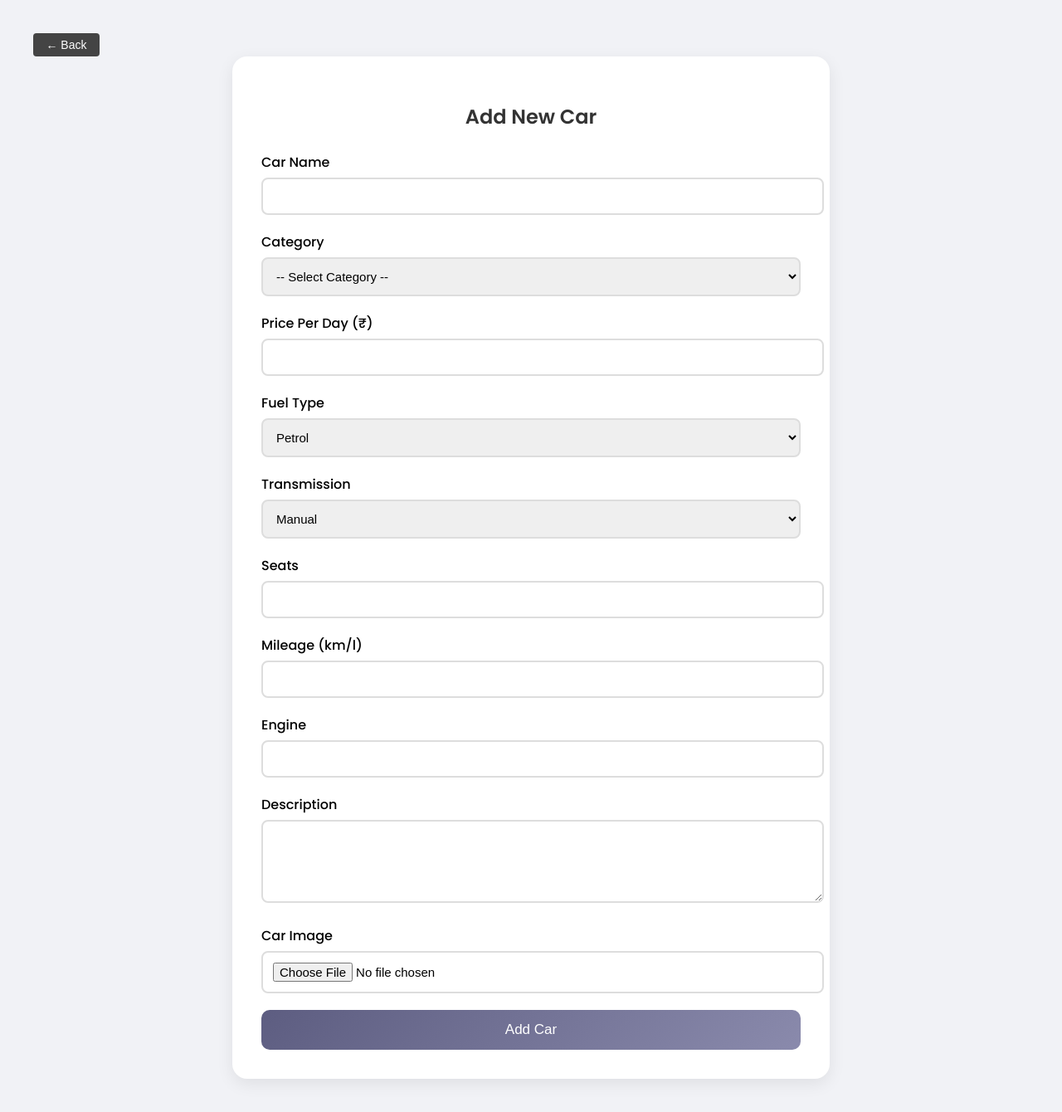
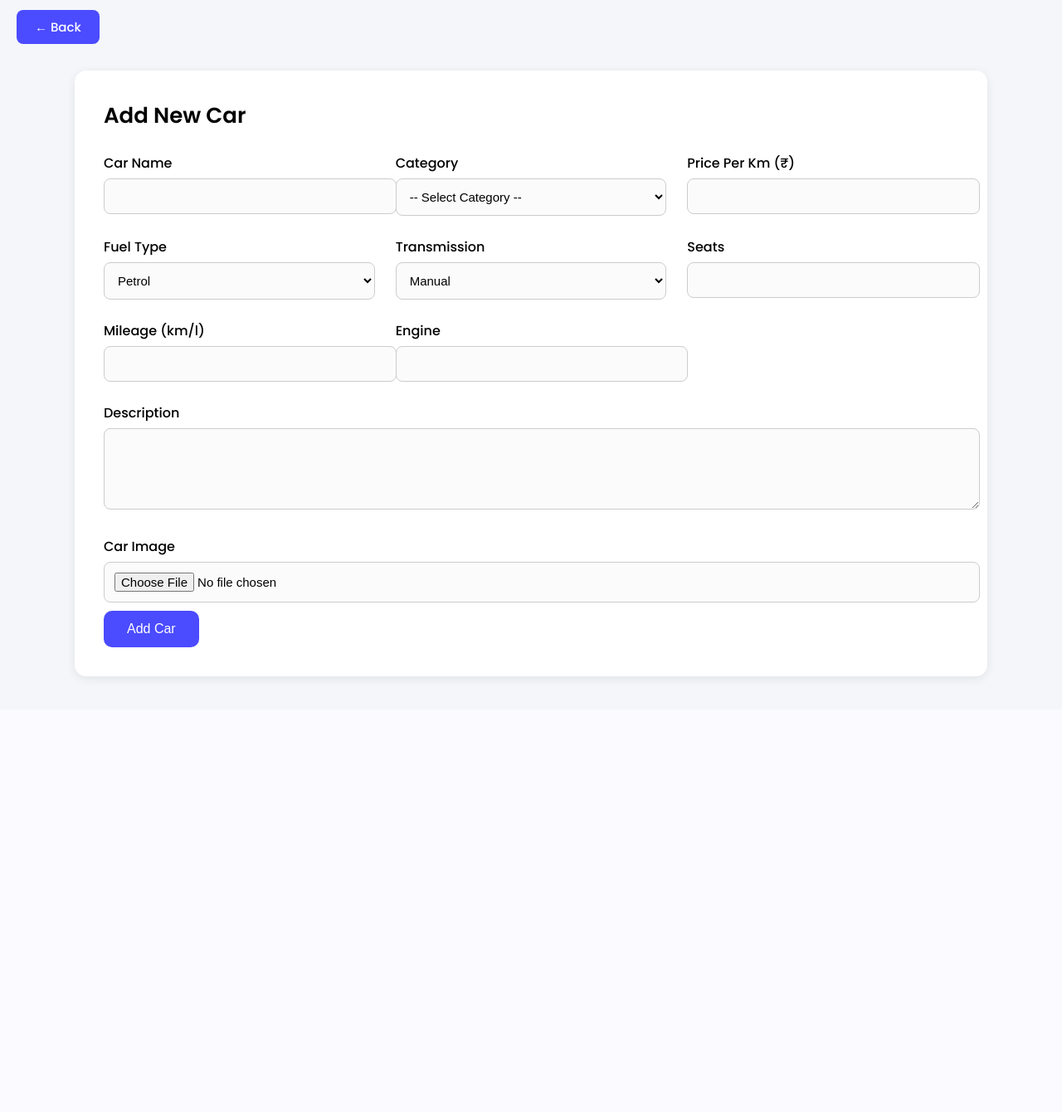
Before and after one commit to HarshalLathiya/BookMyRide, a PHP site: page /admin/Add_car.php in a window 1280 px wide. Shown: the whole page at 83% size. After the commit the page ends 820 px from the top, so only its background shows below. Run offline with PHP 8.4, Linux system fonts and the light colour scheme; a user stored in the database is signed in.

Commit message:
Back Button,Admin add car page

```diff
--- a/admin/Add_car.php
+++ b/admin/Add_car.php
@@ -15,7 +15,7 @@ if ($_SERVER['REQUEST_METHOD'] === 'POST') {
     // Basic fields
     $name = $_POST['name'];
     $category = $_POST['category'];
-    $price = $_POST['price_per_day'];
+    $price = $_POST['price_per_km'];
     $fuel = $_POST['fuel_type'];
     $transmission = $_POST['transmission'];
     $seats = $_POST['seating_capacity'];
@@ -45,7 +45,7 @@ if ($_SERVER['REQUEST_METHOD'] === 'POST') {
     if (!$error) {
         $stmt = $conn->prepare("
             INSERT INTO cars
-            (name, category, price_per_day, fuel_type, transmission, seating_capacity, mileage, engine, description, image, status)
+            (name, category, price_per_km, fuel_type, transmission, seating_capacity, mileage, engine, description, image, status)
             VALUES (?, ?, ?, ?, ?, ?, ?, ?, ?, ?, 'available')
         ");
 
@@ -68,174 +68,101 @@ if ($_SERVER['REQUEST_METHOD'] === 'POST') {
     <meta charset="UTF-8">
     <title>Add Car - Admin</title>
     <link href="https://fonts.googleapis.com/css2?family=Poppins:wght@300;400;500;600&display=swap" rel="stylesheet">
-    <style>
-        body {
-            font-family: Poppins, sans-serif;
-            background: #f1f2f6;
-            margin: 0;
-            padding: 40px;
-        }
-
-        .container {
-            max-width: 650px;
-            margin: auto;
-            background: white;
-            padding: 35px;
-            border-radius: 18px;
-            box-shadow: 0 6px 20px rgba(0, 0, 0, 0.08);
-        }
-
-        h2 {
-            text-align: center;
-            margin-bottom: 25px;
-            color: #333;
-            font-weight: 600;
-        }
-
-        label {
-            font-weight: 500;
-            margin-bottom: 6px;
-            display: block;
-        }
-
-        input,
-        select,
-        textarea {
-            width: 100%;
-            padding: 12px;
-            margin-bottom: 20px;
-            border-radius: 8px;
-            border: 2px solid #ddd;
-            font-size: 15px;
-        }
-
-        input:focus,
-        select:focus,
-        textarea:focus {
-            border-color: #5d5d81;
-            outline: none;
-            box-shadow: 0 0 4px rgba(93, 93, 129, 0.3);
-        }
-
-        button {
-            width: 100%;
-            padding: 14px;
-            border: none;
-            border-radius: 10px;
-            background: linear-gradient(135deg, #5d5d81, #8a8aac);
-            color: white;
-            font-size: 17px;
-            cursor: pointer;
-            transition: 0.3s;
-        }
-
-        button:hover {
-            transform: translateY(-2px);
-        }
-
-        .msg {
-            padding: 12px;
-            text-align: center;
-            border-radius: 8px;
-            margin-bottom: 15px;
-            font-weight: 500;
-        }
-
-        .success {
-            background: #2ecc71;
-            color: white;
-        }
-
-        .error {
-            background: #e74c3c;
-            color: white;
-        }
-
-        .image-preview img {
-            width: 120px;
-            margin-top: 10px;
-            border-radius: 10px;
-            display: none;
-        }
-    </style>
+    <link rel="stylesheet" href="../assets/css/add_car.css">
 </head>
 
 <body>
-<button onclick="window.history.back()"
-style="
-    background:#444;
-    color:#fff;
-    width:80px;
-    padding:6px 0;
-    font-size:14px;
-    border:none;
-    border-radius:4px;
-    cursor:pointer;
-    text-align:center;
-">
-    ← Back
-</button>
+<div class="page-back-wrap">
+    <a href="View_cars.php" class="btn back-btn">← Back</a>
+</div>
 
-    <div class="container">
+
+    <div class="admin-container">
+    <div class="main-content">
+        <div class="content-section">
+            <div class="section-header">
                 <h2>Add New Car</h2>
+            </div>
 
             <?php if ($success): ?>
-            <div class="msg success"><?= $success ?></div>
+                <div class="message message-success"><?= $success ?></div>
             <?php endif; ?>
 
             <?php if ($error): ?>
-            <div class="msg error"><?= $error ?></div>
+                <div class="message message-error"><?= $error ?></div>
             <?php endif; ?>
 
-        <form method="POST" enctype="multipart/form-data">
+            <form method="POST" enctype="multipart/form-data" class="form-container">
 
+                <div class="form-grid">
+                    <div class="form-group">
                         <label>Car Name</label>
-            <input type="text" name="name" required>
+                        <input class="form-control" type="text" name="name" required>
+                    </div>
 
+                    <div class="form-group">
                         <label>Category</label>
-            <select name="category" required>
+                        <select class="form-control" name="category" required>
                             <option value="">-- Select Category --</option>
                             <option value="sedan">Sedan</option>
                             <option value="suv">SUV</option>
                             <option value="7-seater">7-Seater</option>
                             <option value="luxury">Luxury</option>
                         </select>
+                    </div>
 
-            <label>Price Per Day (₹)</label>
-            <input type="number" name="price_per_day" required>
+                    <div class="form-group">
+                        <label>Price Per Km (₹)</label>
+                        <input class="form-control" type="number" name="price_per_km" required>
+                    </div>
 
+                    <div class="form-group">
                         <label>Fuel Type</label>
-            <select name="fuel_type" required>
+                        <select class="form-control" name="fuel_type" required>
                             <option value="Petrol">Petrol</option>
                             <option value="Diesel">Diesel</option>
                             <option value="CNG">CNG</option>
                         </select>
+                    </div>
 
+                    <div class="form-group">
                         <label>Transmission</label>
-            <select name="transmission" required>
+                        <select class="form-control" name="transmission" required>
                             <option value="Manual">Manual</option>
                             <option value="Automatic">Automatic</option>
                         </select>
+                    </div>
 
+                    <div class="form-group">
                         <label>Seats</label>
-            <input type="number" name="seating_capacity" required>
+                        <input class="form-control" type="number" name="seating_capacity" required>
+                    </div>
 
+                    <div class="form-group">
                         <label>Mileage (km/l)</label>
-            <input type="text" name="mileage">
+                        <input class="form-control" type="text" name="mileage">
+                    </div>
 
+                    <div class="form-group">
                         <label>Engine</label>
-            <input type="text" name="engine">
+                        <input class="form-control" type="text" name="engine">
+                    </div>
 
+                    <div class="form-group full-width">
                         <label>Description</label>
-            <textarea name="description" rows="4"></textarea>
+                        <textarea class="form-control" name="description" rows="4"></textarea>
+                    </div>
 
+                    <div class="form-group full-width">
                         <label>Car Image</label>
                         <input type="file" name="image" accept="image/*" required>
+                    </div>
+                </div>
 
-            <button type="submit">Add Car</button>
+                <button class="btn btn-primary" type="submit">Add Car</button>
             </form>
         </div>
-
+    </div>
+</div>
 </body>
-
 </html>
--- a/admin/View_cars.php
+++ b/admin/View_cars.php
@@ -91,7 +91,7 @@ $result = $conn->query("SELECT * FROM cars ORDER BY created_at DESC");
               <th>Image</th>
               <th>Name</th>
               <th>Category</th>
-              <th>Price per Day</th>
+              <th>Price per Km</th>
               <th>Status</th>
               <th>Added On</th>
               <th>Actions</th>
@@ -104,7 +104,7 @@ $result = $conn->query("SELECT * FROM cars ORDER BY created_at DESC");
                 <td><img src="../assets/images/<?php echo $car['image']; ?>" alt="<?php echo $car['name']; ?>" width="100" style="border-radius: 8px;"></td>
                 <td><?php echo htmlspecialchars($car['name']); ?></td>
                 <td><?php echo $car['category']; ?></td>
-                <td>₹<?php echo number_format($car['price_per_day'], 2); ?></td>
+                <td>₹<?php echo number_format($car['price_per_km'], 2); ?></td>
                 <td>
                   <span class="badge <?php echo $car['status'] == 'available' ? 'badge-success' : 'badge-danger'; ?>">
                     <?php echo $car['status']; ?>
--- a/admin/all_bookings.php
+++ b/admin/all_bookings.php
@@ -10,7 +10,7 @@ if (!isset($_SESSION['is_admin']) || !$_SESSION['is_admin']) {
 include 'db.php';
 
 // Fetch All Bookings with car details
-$bookings = mysqli_query($conn, "SELECT b.*, c.name AS car_name, c.price_per_day FROM bookings b LEFT JOIN cars c ON b.car_id = c.car_id ORDER BY b.booking_id DESC");
+$bookings = mysqli_query($conn, "SELECT b.*, c.name AS car_name, c.price_per_km FROM bookings b LEFT JOIN cars c ON b.car_id = c.car_id ORDER BY b.booking_id DESC");
 
 // Calculate summary statistics
 $summary_sql = "SELECT
--- a/admin/report.php
+++ b/admin/report.php
@@ -9,7 +9,7 @@ include 'db.php';
 
 // Fetch all booking + car details
 $sql = "SELECT b.booking_id, b.full_name, b.email, b.phone,
-        c.name AS car_name, c.category, c.price_per_day,
+        c.name AS car_name, c.category, c.price_per_km,
         b.pickup_date, b.drop_date, b.pickup_location, b.drop_location, b.payment_method
         FROM bookings b
         LEFT JOIN cars c ON b.car_id = c.car_id
@@ -20,7 +20,7 @@ $result = mysqli_query($conn, $sql);
 // Calculate summary statistics
 $summary_sql = "SELECT
     COUNT(*) as total_bookings,
-    SUM(c.price_per_day * DATEDIFF(b.drop_date, b.pickup_date)) as total_revenue,
+    SUM(c.price_per_km * DATEDIFF(b.drop_date, b.pickup_date)) as total_revenue,
     COUNT(DISTINCT b.car_id) as unique_cars
     FROM bookings b
     LEFT JOIN cars c ON b.car_id = c.car_id";
@@ -305,7 +305,7 @@ $summary = mysqli_fetch_assoc($summary_result);
                                 <td>".htmlspecialchars($row['phone'])."</td>
                                 <td>".htmlspecialchars($row['car_name'])."</td>
                                 <td>".htmlspecialchars($row['category'])."</td>
-                                <td>₹".$row['price_per_day']."</td>
+<td>₹".$row['price_per_km']."</td>
                                 <td>".$row['pickup_date']."</td>
                                 <td>".$row['drop_date']."</td>
                                 <td>".htmlspecialchars($row['pickup_location'])."</td>
--- /dev/null
+++ b/assets/css/add_car.css
@@ -0,0 +1,176 @@
+/* -----------------------------------------------------
+   GLOBAL STYLES
+----------------------------------------------------- */
+body {
+    font-family: 'Poppins', sans-serif;
+    background: #f5f6fa;
+    margin: 0;
+    padding: 0;
+}
+
+/* Container */
+.admin-container {
+    max-width: 1100px;
+    margin: 0 auto;
+    padding: 40px 20px;
+}
+
+/* Main Content Box */
+.main-content {
+    background: #fff;
+    padding: 35px;
+    border-radius: 14px;
+    box-shadow: 0 3px 12px rgba(0,0,0,0.08);
+}
+
+/* -----------------------------------------------------
+   BACK BUTTON
+----------------------------------------------------- */
+.back-btn {
+    background: #4b4bff;
+    color: #fff;
+    padding: 10px 22px;
+    border-radius: 8px;
+    text-decoration: none;
+    font-size: 15px;
+    font-weight: 500;
+    transition: 0.3s ease;
+}
+
+.back-btn:hover {
+    background: #3030d3;
+    transform: translateX(-3px);
+}
+
+.back-btn:active {
+    transform: scale(0.97);
+}
+
+/* Back button wrapper */
+.page-back-wrap {
+    margin: 20px 0 0 20px;
+}
+
+/* -----------------------------------------------------
+   SECTION HEADER
+----------------------------------------------------- */
+.section-header h2 {
+    margin: 0 0 25px 0;
+    font-weight: 600;
+    font-size: 26px;
+}
+
+/* -----------------------------------------------------
+   MESSAGES
+----------------------------------------------------- */
+.message {
+    padding: 14px 18px;
+    border-radius: 8px;
+    margin-bottom: 20px;
+    font-size: 15px;
+}
+
+.message-success {
+    background: #e7ffe8;
+    color: #0a8a1f;
+    border-left: 5px solid #20c933;
+}
+
+.message-error {
+    background: #ffe7e7;
+    color: #c62828;
+    border-left: 5px solid #ff3b3b;
+}
+
+/* -----------------------------------------------------
+   FORM
+----------------------------------------------------- */
+.form-container {
+    margin-top: 10px;
+}
+
+.form-grid {
+    display: grid;
+    grid-template-columns: repeat(auto-fit, minmax(280px, 1fr));
+    gap: 25px;
+}
+
+.form-group label {
+    font-weight: 500;
+    margin-bottom: 6px;
+    display: block;
+}
+
+.form-control,
+input[type="file"],
+textarea {
+    width: 100%;
+    padding: 12px;
+    border: 1px solid #ccc;
+    border-radius: 8px;
+    font-size: 15px;
+    transition: 0.2s;
+    background: #fbfbfb;
+}
+
+.form-control:focus,
+textarea:focus {
+    border-color: #4b4bff;
+    box-shadow: 0 0 4px rgba(76, 76, 255, 0.4);
+    outline: none;
+    background: #fff;
+}
+
+/* Full width fields */
+.full-width {
+    grid-column: 1 / -1;
+}
+
+/* -----------------------------------------------------
+   BUTTON
+----------------------------------------------------- */
+.btn-primary {
+    background: #4b4bff;
+    color: #fff;
+    padding: 13px 28px;
+    border: none;
+    font-size: 16px;
+    font-weight: 500;
+    border-radius: 10px;
+    cursor: pointer;
+    margin-top: 10px;
+    transition: 0.3s ease;
+}
+
+.btn-primary:hover {
+    background: #3030d3;
+    transform: translateY(-2px);
+}
+
+.btn-primary:active {
+    transform: scale(0.97);
+}
+
+/* -----------------------------------------------------
+   RESPONSIVE HANDLING
+----------------------------------------------------- */
+@media (max-width: 768px) {
+    .main-content {
+        padding: 25px;
+    }
+}
+
+@media (max-width: 480px) {
+    .page-back-wrap {
+        margin-left: 10px;
+    }
+
+    .section-header h2 {
+        font-size: 22px;
+    }
+
+    .btn-primary {
+        width: 100%;
+        text-align: center;
+    }
+}
--- a/cars.php
+++ b/cars.php
@@ -49,7 +49,10 @@ $cars = $stmt->get_result();
             <div class="car-body">
                 <h5><?php echo htmlspecialchars($car['name']); ?></h5>
 
-                <p class="car-price">₹ <?php echo $car['price_per_day']; ?> / day</p>
+                <!--<p class="car-price">₹ <?php echo $car['price_per_day']; ?> / day</p>-->
+                <p class="car-price">₹ <?php echo $car['price_per_km']; ?> / km</p>
+
+
 
                 <p class="status">
                     Status:
--- a/index.php
+++ b/index.php
@@ -63,7 +63,7 @@ foreach($carData as $car => $image){
               <p>Drive with style and unmatched comfort.</p>';
 
     if($status['status'] === 'available'){
-        echo '<a href="booking.php?car='.urlencode($car).'">
+        echo '<a href="booking.php?car_id='.$status['car_id'].'">
                 <button class="btn">Book Now</button>
               </a>';
     } else {
```
Also changed, not shown: Book_car.php (+20 -10 lines), admin/update_booking_status.php (added, +38 -0 lines), booking.php (+33 -36 lines), booking_success.php (added, +52 -0 lines), car_details.php (+10 -3 lines), includes/header.php (+9 -0 lines), assets/images/1764171736_Scorpio.avif (added). Lines whose indentation alone changed are shown as unchanged.
